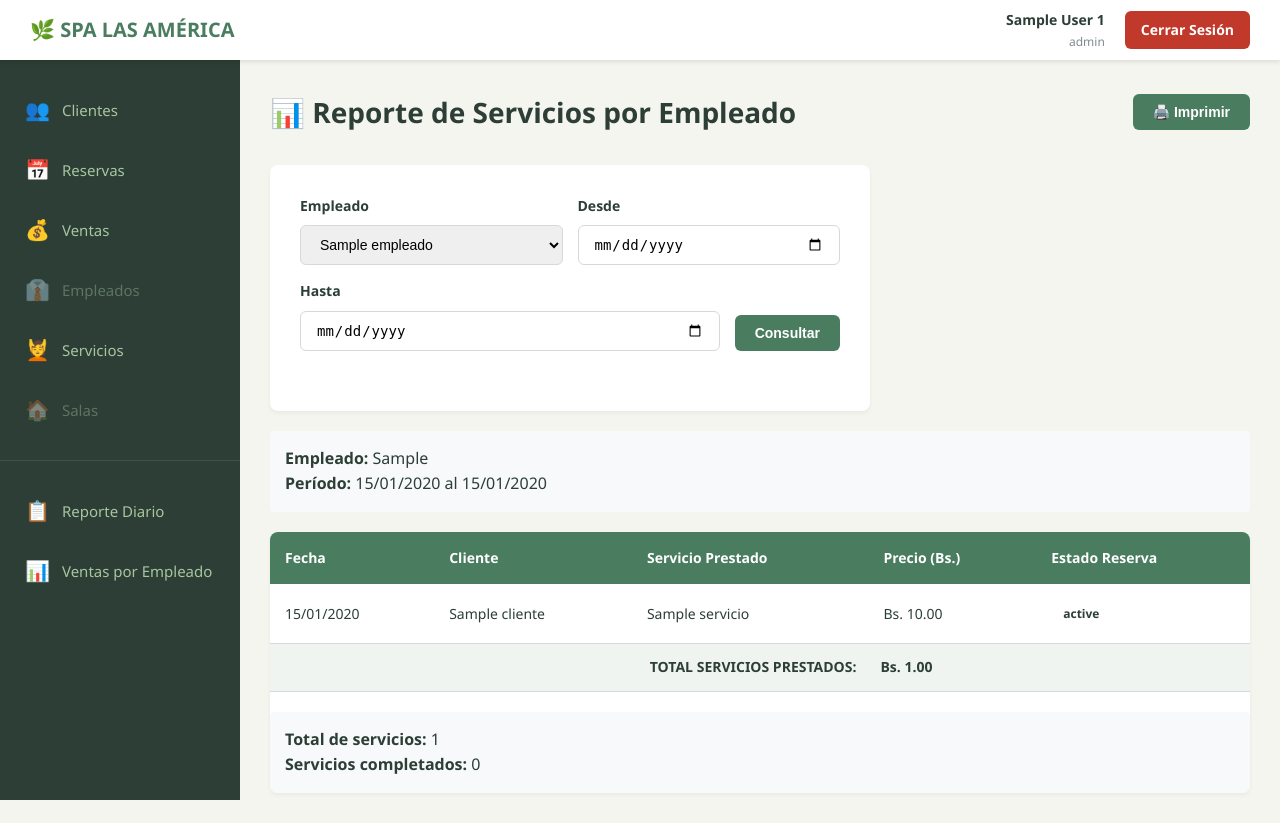
After one commit to Leo1520/SPA, a PHP site: template views/reportes/ventas_empleado.php in a window 1280 px wide. The commit adds this page. Run offline with PHP 8.4, Linux system fonts and the light colour scheme; the visitor is signed in with stand-in values (Sample User, id 1); tables that the repository leaves empty hold one stand-in row (values such as "Sample post"); the template is opened without the code that fills it: most values are stand-ins (such as "Sample title", 1, 10 or a date in 2020).

Commit message:
feat(reportes): agregar reportes de reservas diarias y ventas por empleado

```diff
--- a/views/layout/header.php
+++ b/views/layout/header.php
@@ -100,6 +100,28 @@ $canAccessSalas = $idRol == 1; // Solo Admin
                 <span class="sidebar-text">Salas</span>
             </a>
             <?php endif; ?>
+
+            <!-- Separador -->
+            <?php if (in_array($idRol, [1, 2])): ?>
+            <div style="margin: 20px 0; border-top: 1px solid rgba(255,255,255,0.1);"></div>
+            <?php endif; ?>
+
+            <!-- REPORTES -->
+            <?php if (in_array($idRol, [1, 2])): ?>
+            <a href="index.php?page=reportes&action=reservasDia"
+               class="sidebar-item <?= ($currentPage === 'reportes' && ($_GET['action'] ?? '') === 'reservasDia') ? 'active' : '' ?>">
+                <span class="sidebar-icon">📋</span>
+                <span class="sidebar-text">Reporte Diario</span>
+            </a>
+            <?php endif; ?>
+
+            <?php if ($idRol == 1): ?>
+            <a href="index.php?page=reportes&action=ventasEmpleado"
+               class="sidebar-item <?= ($currentPage === 'reportes' && ($_GET['action'] ?? '') === 'ventasEmpleado') ? 'active' : '' ?>">
+                <span class="sidebar-icon">📊</span>
+                <span class="sidebar-text">Ventas por Empleado</span>
+            </a>
+            <?php endif; ?>
         </nav>
     </div>
 
--- /dev/null
+++ b/views/reportes/ventas_empleado.php
@@ -0,0 +1,221 @@
+<?php
+/**
+ * ════════════════════════════════════════════════
+ * VISTA: Reporte de Ventas por Empleado
+ * ════════════════════════════════════════════════
+ * RF016 - Servicios prestados por empleado en rango de fechas
+ *
+ * Variables disponibles:
+ * @var array $empleados - Lista de empleados activos para select
+ * @var array $resultados - Servicios prestados por el empleado
+ * @var float $totalPrecio - Total de servicios completados
+ * @var string $empleadoSeleccionado - Nombre del empleado consultado
+ * @var string $fechaDesde - Fecha inicial del rango
+ * @var string $fechaHasta - Fecha final del rango
+ * @var string $idEmpleado - ID del empleado seleccionado
+ */
+?>
+
+<style>
+    /* Formulario en una sola fila */
+    .form-filters {
+        display: flex;
+        gap: 15px;
+        align-items: flex-end;
+        margin-bottom: 30px;
+        flex-wrap: wrap;
+    }
+    .form-filters .form-group {
+        margin-bottom: 0;
+        flex: 1;
+        min-width: 200px;
+    }
+    .form-filters .form-actions {
+        margin-top: 0;
+    }
+
+    /* Fila de total destacada */
+    .row-total {
+        background-color: #e9ecef;
+        font-weight: bold;
+        font-size: 1.1rem;
+    }
+    .row-total td {
+        padding: 12px !important;
+    }
+
+    /* Estilos de impresión */
+    @media print {
+        .sidebar,
+        .topbar,
+        .btn,
+        .nav,
+        form,
+        .btn-print,
+        .form-container {
+            display: none !important;
+        }
+        body {
+            background: white;
+        }
+        .main-content {
+            box-shadow: none;
+            border: none;
+            margin: 0;
+            padding: 20px;
+        }
+        .page-header {
+            border-bottom: 2px solid #333;
+            padding-bottom: 10px;
+            margin-bottom: 20px;
+        }
+        .data-table {
+            width: 100%;
+            font-size: 11pt;
+        }
+        .data-table th {
+            background-color: #f0f0f0 !important;
+            -webkit-print-color-adjust: exact;
+            print-color-adjust: exact;
+        }
+        .row-total {
+            background-color: #e9ecef !important;
+            -webkit-print-color-adjust: exact;
+            print-color-adjust: exact;
+        }
+        .reporte-info {
+            margin-bottom: 20px;
+            padding: 10px;
+            border: 1px solid #333;
+        }
+    }
+</style>
+
+<div class="page-header">
+    <h2 class="page-title">📊 Reporte de Servicios por Empleado</h2>
+    <button onclick="window.print()" class="btn btn-primary btn-print">🖨️ Imprimir</button>
+</div>
+
+<!-- Formulario de filtros -->
+<div class="form-container">
+    <form method="GET" action="index.php" class="form">
+        <input type="hidden" name="page" value="reportes">
+        <input type="hidden" name="action" value="ventasEmpleado">
+
+        <div class="form-filters">
+            <!-- Select de empleado -->
+            <div class="form-group">
+                <label for="id_empleado" class="form-label">Empleado</label>
+                <select
+                    class="form-control"
+                    id="id_empleado"
+                    name="id_empleado"
+                    required>
+                    <option value="">Seleccione un empleado</option>
+                    <?php foreach ($empleados as $empleado): ?>
+                        <option
+                            value="<?= htmlspecialchars($empleado['id']) ?>"
+                            <?= ($idEmpleado == $empleado['id']) ? 'selected' : '' ?>>
+                            <?= htmlspecialchars($empleado['nombre_completo']) ?>
+                        </option>
+                    <?php endforeach; ?>
+                </select>
+            </div>
+
+            <!-- Fecha desde -->
+            <div class="form-group">
+                <label for="desde" class="form-label">Desde</label>
+                <input
+                    type="date"
+                    class="form-control"
+                    id="desde"
+                    name="desde"
+                    value="<?= htmlspecialchars($fechaDesde) ?>"
+                    required>
+            </div>
+
+            <!-- Fecha hasta -->
+            <div class="form-group">
+                <label for="hasta" class="form-label">Hasta</label>
+                <input
+                    type="date"
+                    class="form-control"
+                    id="hasta"
+                    name="hasta"
+                    value="<?= htmlspecialchars($fechaHasta) ?>"
+                    required>
+            </div>
+
+            <!-- Botón consultar -->
+            <div class="form-actions">
+                <button type="submit" class="btn btn-primary">Consultar</button>
+            </div>
+        </div>
+    </form>
+</div>
+
+<!-- Información del reporte (visible en impresión) -->
+<?php if (!empty($empleadoSeleccionado)): ?>
+<div class="reporte-info" style="margin: 20px 0; padding: 15px; background: #f8f9fa; border-radius: 4px;">
+    <div><strong>Empleado:</strong> <?= htmlspecialchars($empleadoSeleccionado) ?></div>
+    <div><strong>Período:</strong> <?= date('d/m/Y', strtotime($fechaDesde)) ?> al <?= date('d/m/Y', strtotime($fechaHasta)) ?></div>
+</div>
+<?php endif; ?>
+
+<!-- Tabla de resultados -->
+<div class="table-container">
+    <?php if (empty($resultados)): ?>
+        <?php if (!empty($idEmpleado)): ?>
+            <div class="empty-state">
+                <p>No se encontraron servicios para los filtros seleccionados</p>
+            </div>
+        <?php else: ?>
+            <div class="empty-state">
+                <p>Seleccione un empleado y rango de fechas para generar el reporte</p>
+            </div>
+        <?php endif; ?>
+    <?php else: ?>
+        <table class="data-table">
+            <thead>
+                <tr>
+                    <th>Fecha</th>
+                    <th>Cliente</th>
+                    <th>Servicio Prestado</th>
+                    <th>Precio (Bs.)</th>
+                    <th>Estado Reserva</th>
+                </tr>
+            </thead>
+            <tbody>
+                <?php foreach ($resultados as $resultado): ?>
+                    <tr>
+                        <td><?= date('d/m/Y', strtotime($resultado['fecha'])) ?></td>
+                        <td><?= htmlspecialchars($resultado['cliente']) ?></td>
+                        <td><?= htmlspecialchars($resultado['servicio']) ?></td>
+                        <td>Bs. <?= number_format($resultado['precio'], 2) ?></td>
+                        <td>
+                            <span class="badge <?= $resultado['estado'] === 'Completada' ? 'badge-success' : 'badge-secondary' ?>">
+                                <?= htmlspecialchars($resultado['estado']) ?>
+                            </span>
+                        </td>
+                    </tr>
+                <?php endforeach; ?>
+
+                <!-- Fila de TOTAL -->
+                <tr class="row-total">
+                    <td colspan="3" style="text-align: right;">
+                        TOTAL SERVICIOS PRESTADOS:
+                    </td>
+                    <td colspan="2">
+                        Bs. <?= number_format($totalPrecio, 2) ?>
+                    </td>
+                </tr>
+            </tbody>
+        </table>
+
+        <!-- Resumen adicional -->
+        <div style="margin-top: 20px; padding: 15px; background: #f8f9fa; border-radius: 4px;">
+            <div><strong>Total de servicios:</strong> <?= count($resultados) ?></div>
+            <div><strong>Servicios completados:</strong> <?= count(array_filter($resultados, fn($r) => $r['estado'] === 'Completada')) ?></div>
+        </div>
+    <?php endif; ?>
+</div>
```
Also changed, not shown: controllers/ReporteController.php (added, +172 -0 lines), index.php (+18 -0 lines), views/reportes/reservas_dia.php (added, +173 -0 lines).
